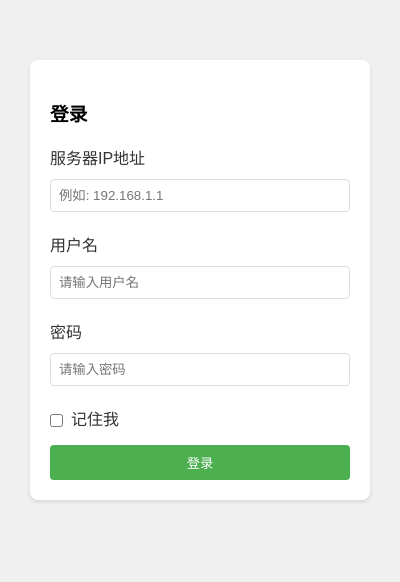
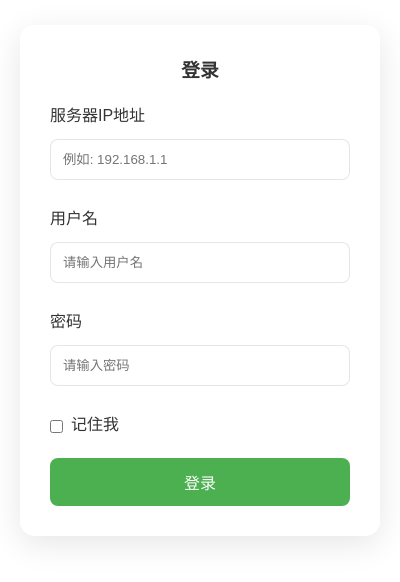
Before and after one commit to duzefu/electron-kvm, an Electron app: page login.html in a window 400 px wide. Shown: the part 142-724 px from the top of the page. Drawn offline with Linux system fonts and the light colour scheme; no server answers.

Commit message:
style: enhance login UI and window transparency
- Update login page styling with transparent backgrounds, blur effects, and smoother transitions
- Adjust padding, margins, and border-radius for a more modern look
- Add hover effects and transitions to buttons for better interactivity
- Make application windows frameless and transparent for a modern desktop app appearance

```diff
--- a/login.html
+++ b/login.html
@@ -10,51 +10,74 @@
             height: 100vh;
             margin: 0;
             font-family: Arial, sans-serif;
-            background-color: #f0f0f0;
+            background: transparent;
         }
         .container {
-            background: white;
-            padding: 20px;
-            border-radius: 8px;
-            box-shadow: 0 2px 4px rgba(0, 0, 0, 0.1);
+            background: rgba(255, 255, 255, 0.95);
+            padding: 30px;
+            border-radius: 15px;
+            box-shadow: 0 8px 32px rgba(0, 0, 0, 0.1);
             width: 300px;
+            backdrop-filter: blur(10px);
+            -webkit-app-region: drag;
         }
         .form-group {
-            margin-bottom: 15px;
+            margin-bottom: 20px;
+            -webkit-app-region: no-drag;
         }
         label {
             display: block;
-            margin-bottom: 5px;
+            margin-bottom: 8px;
             color: #333;
+            font-weight: 500;
         }
         input {
-            padding: 8px;
+            padding: 12px;
             margin: 5px 0;
             width: 100%;
             box-sizing: border-box;
-            border: 1px solid #ddd;
-            border-radius: 4px;
+            border: 1px solid rgba(0, 0, 0, 0.1);
+            border-radius: 8px;
+            background: rgba(255, 255, 255, 0.9);
+            transition: all 0.3s ease;
+        }
+        input:focus {
+            outline: none;
+            border-color: #4CAF50;
+            box-shadow: 0 0 0 2px rgba(76, 175, 80, 0.2);
         }
         .checkbox-group {
             display: flex;
             align-items: center;
-            margin: 10px 0;
+            margin: 15px 0;
+            -webkit-app-region: no-drag;
         }
         .checkbox-group input[type="checkbox"] {
             width: auto;
             margin-right: 8px;
         }
         button {
-            padding: 8px 15px;
+            padding: 12px 15px;
             background-color: #4CAF50;
             color: white;
             border: none;
-            border-radius: 4px;
+            border-radius: 8px;
             cursor: pointer;
             width: 100%;
+            font-size: 16px;
+            font-weight: 500;
+            transition: all 0.3s ease;
+            -webkit-app-region: no-drag;
         }
         button:hover {
             background-color: #45a049;
+            transform: translateY(-1px);
+        }
+        h3 {
+            margin-top: 0;
+            margin-bottom: 20px;
+            color: #333;
+            text-align: center;
         }
     </style>
 </head>
--- a/main.js
+++ b/main.js
@@ -23,6 +23,8 @@ function createLoginWindow() {
   const loginWindow = new BrowserWindow({
     width: 400,
     height: 500,
+    frame: false,
+    transparent: true,
     webPreferences: {
       nodeIntegration: true,
       contextIsolation: true,
@@ -51,6 +53,7 @@ function createMainWindow(ip, username, password) {
   mainWindow = new BrowserWindow({
     width: 1024,
     height: 768,
+    frame: false,
     webPreferences: {
       nodeIntegration: true,
       contextIsolation: false,
```
